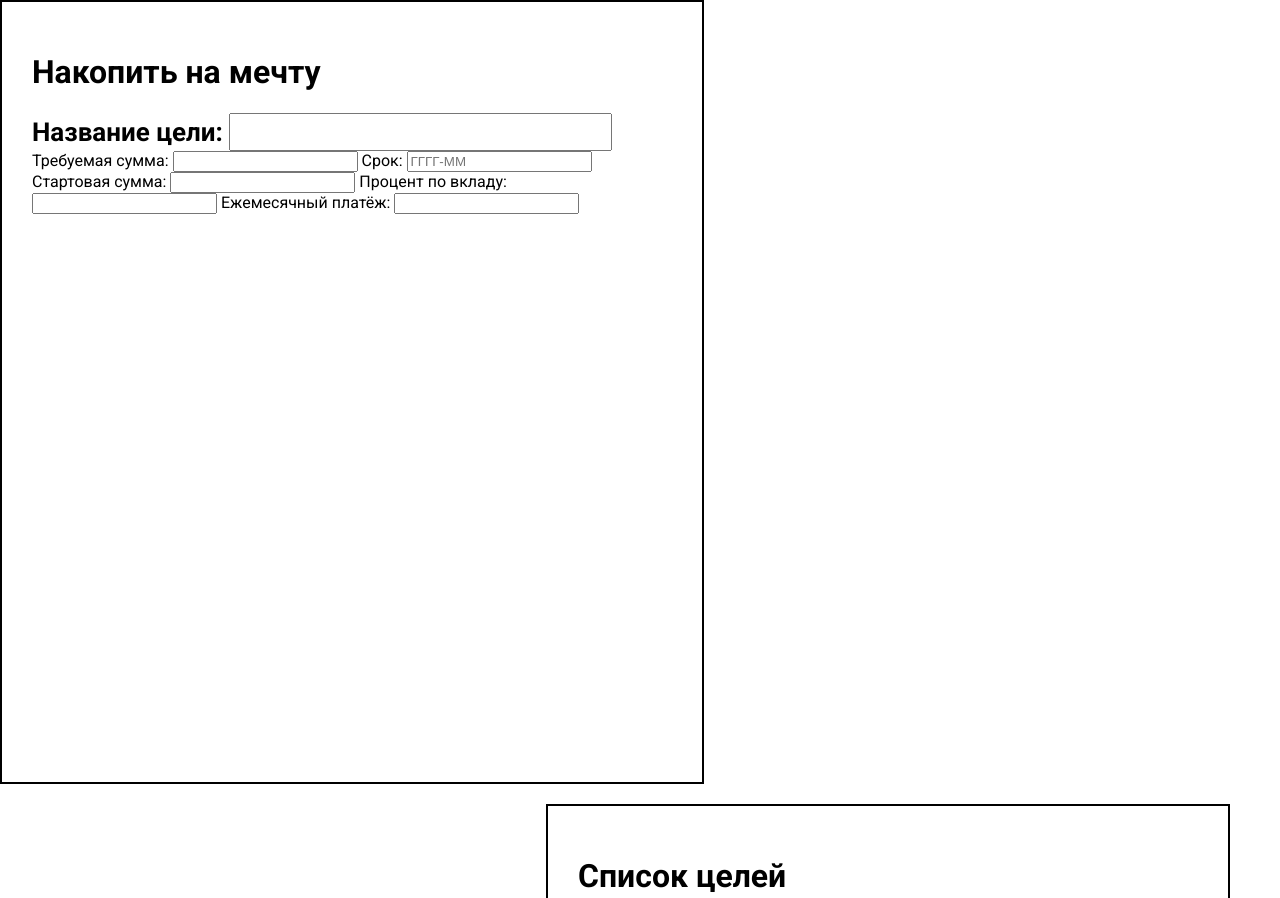
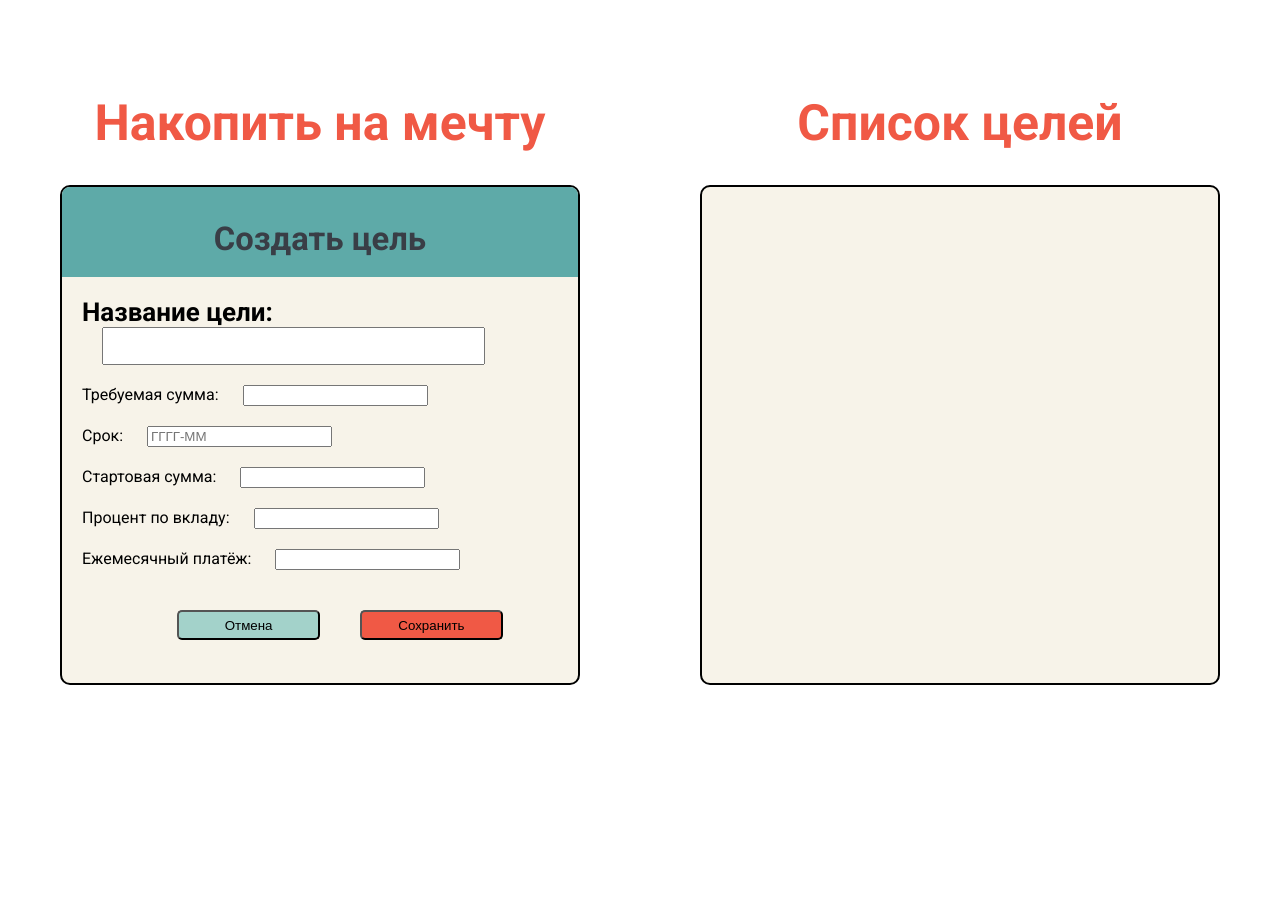
Before and after one commit to ruslan-astratov/piggy-bank, a plain HTML site: page index.html in a window 1280 px wide. Shown: the top 898 px of the page. After the commit the page ends 800 px from the top, so only its background shows below. Drawn offline with nearby package versions, Linux system fonts and the light colour scheme.

Commit message:
new styles

```diff
--- a/index.html
+++ b/index.html
@@ -12,9 +12,14 @@
 </head>
 <body>
   <div class="wrapper">
-    <form id="goal-form" class="block">
-      <h1 id="form-header">Накопить на мечту</h1>
-      <div class="block-for-inputs"></div>
+
+    <form id="goal-form" class="block-wrapper">
+      <h1 class="header">Накопить на мечту</h1>
+      <div class="box-for-form block">
+      <div class="block-for-inputs">
+        <div class="header-in-form">
+          <h3>Создать цель</h3>
+        </div>
       <label class="form-label main-input-label">
         Название цели:
         <input id="goal-name" class="form-input main-input" type="text" name="goal-name">
@@ -46,19 +51,20 @@
       </label>
     </div>
       <div class="button-block">
-        <button id="formCancelBtn" class="formBtn" type="button">Отмена</button>
+      <button id="form-cancel-btn" class="form-btn" type="button">Отмена</button>
 
       <button id="form-save-btn" class="form-btn" type="button">Сохранить</button>
-
-      <button id="form-cancel-btn" class="form-btn" type="button">Отмена</button>
-
+    </div>
+    </div>
     </form>
 
-    <div id="goal-list-section"  class="block">
-      <h1 id="list-name">Список целей</h1>
-      <div id="saved-goals"></div>
+
+    <div id="goal-list-section"  class="block-wrapper">
+      <h1 class="header">Список целей</h1>
+      <div id="saved-goals" class="block">
+
+      </div>
     </div>
-
   </div>
   <script src="./index.js"></script>
 </body>
--- a/style.css
+++ b/style.css
@@ -9,32 +9,57 @@ body {
 .wrapper {
     display: flex;
     flex-direction: row;
+}
 
+.block-wrapper {
+    width: 50%;
+    padding: 30px;
+    box-sizing: border-box;
+    margin: 30px;
+    text-align: center;
+}
+
+h1 {
+    color: #f05945;
+    font-size: 50px;
 }
 
 .block {
-    width: 50%;
-    height: 90vh;
-    border: 2px black solid;
-    padding: 30px;
+    height: 500px;
+    border: 2px #393e46 solid;
+    border-radius: 10px;
+    background-color: #f7f3e9;
+    overflow: hidden;
+    box-sizing: border-box;
 }
 
-#goalForm {
+#goal-form {
     display: flex;
     flex-direction: column;
     margin: 30px;
     text-align: center;
+
 }
 
-.formHeader {
+#form-header {
     font-size: 35px;
 }
 
-.block-for-inputs {
-
+.header-in-form {
+    background-color: #5eaaa8;
+    text-align: center;
+    font-size: 28px;
+    height: 70px;
+    margin-bottom: 20px;
+    color: #393e46;
+    padding-bottom: 20px;
 }
 
-.formLabel {
+.box-for-form {
+    border: 2px black solid;
+}
+
+.form-label {
     margin-bottom: 20px;
     margin-left: 20px;
 }
@@ -56,7 +81,7 @@ body {
     text-align: left;
 }
 
-.formInput {
+.form-input {
     margin-left: 20px;
 
 }
@@ -68,17 +93,23 @@ body {
     margin: 20px;
 }
 
-.formBtn {
-    width: 25%;
+.form-btn {
+    width: 30%;
+    height: 30px;
     margin-left: 40px;
-
+    background-color: #A3D2CA;
+    border-radius: 5px;
 }
 
-#goal-list {
+#form-save-btn {
+    background-color: #f05945;
+}
+
+#goal-list-section {
     margin: 30px;
     text-align: center;
 }
 
-.listName {
-
+#saved-goals {
+    border: 2px black solid;
 }
```
